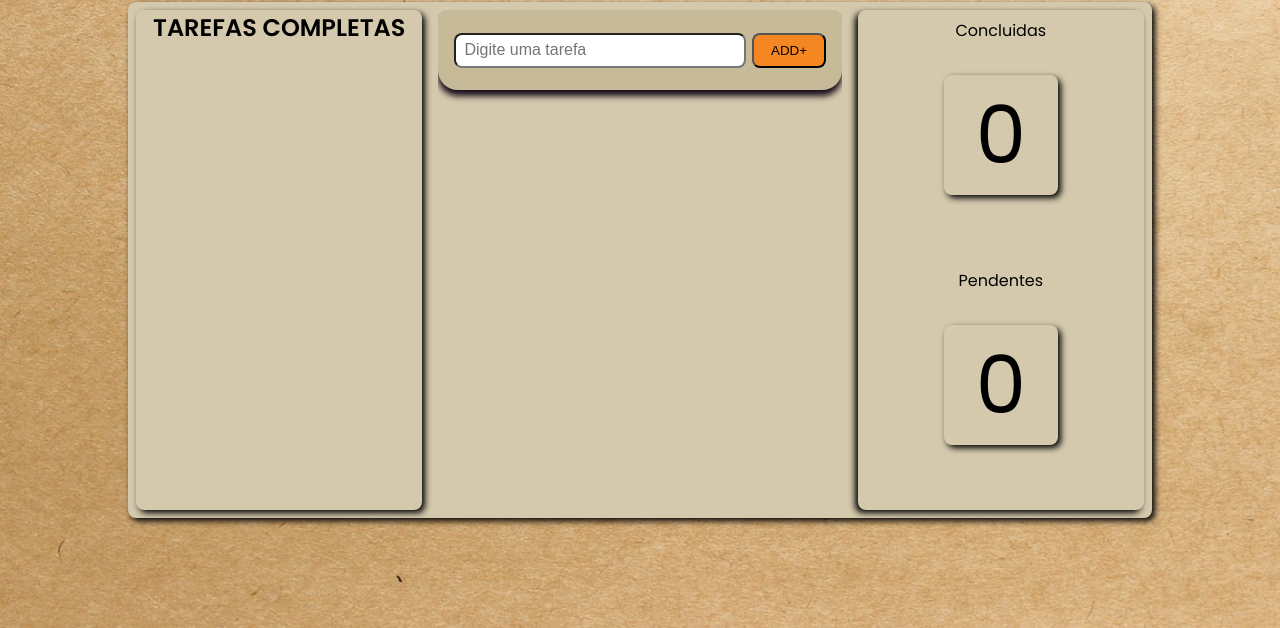
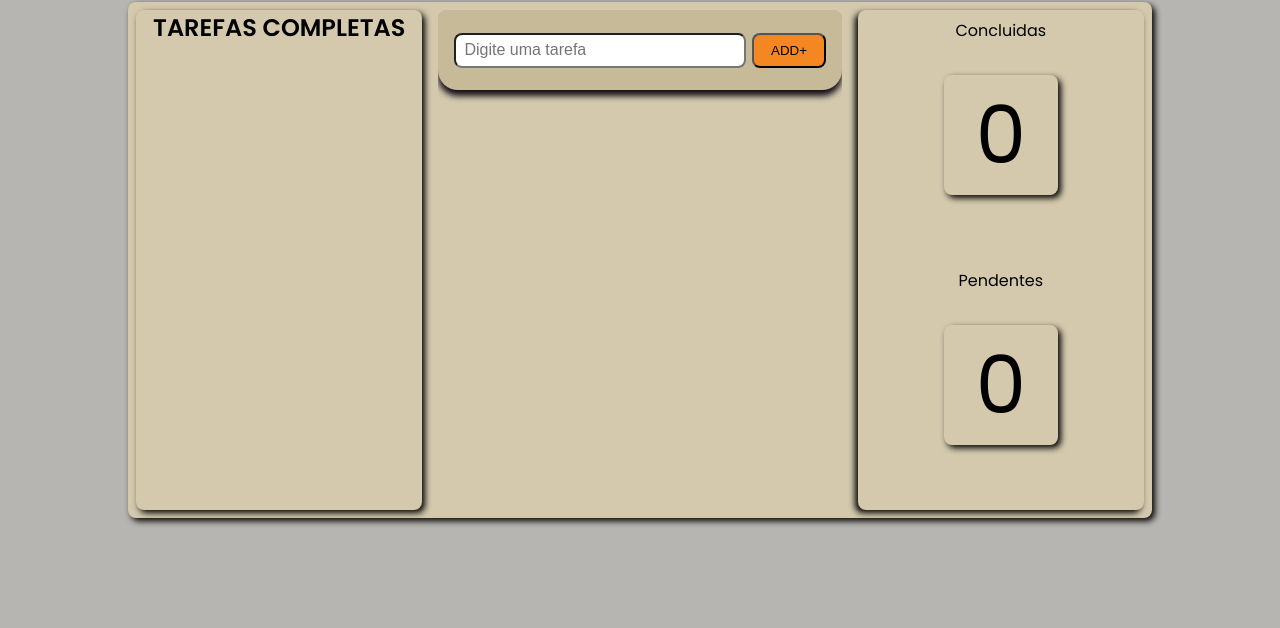
Before and after one commit to FrontRichard/Todo-list, a plain HTML site: page index.html in a window 1280 px wide. Shown: the part 172-800 px from the top of the page. Drawn offline with Linux system fonts and the light colour scheme.

Commit message:
Alteração de cor do background do body

```diff
--- a/styles/style.css
+++ b/styles/style.css
@@ -8,17 +8,13 @@
 
 body{
     min-height: 100vh;
-    background-color: #F1ECDF;
+    background-color: #b7b5b1;
     padding: 1rem 0;
 
     display: flex;
     justify-content: center;
     align-items: center;
     flex-direction: column;
-    background-image: url(../images/paper-1468883_1280.jpg);
-    background-repeat: no-repeat;
-    background-size: cover;
-    background-position: center;
 
     font-family: 'Poppins', sans-serif;
 }
```
